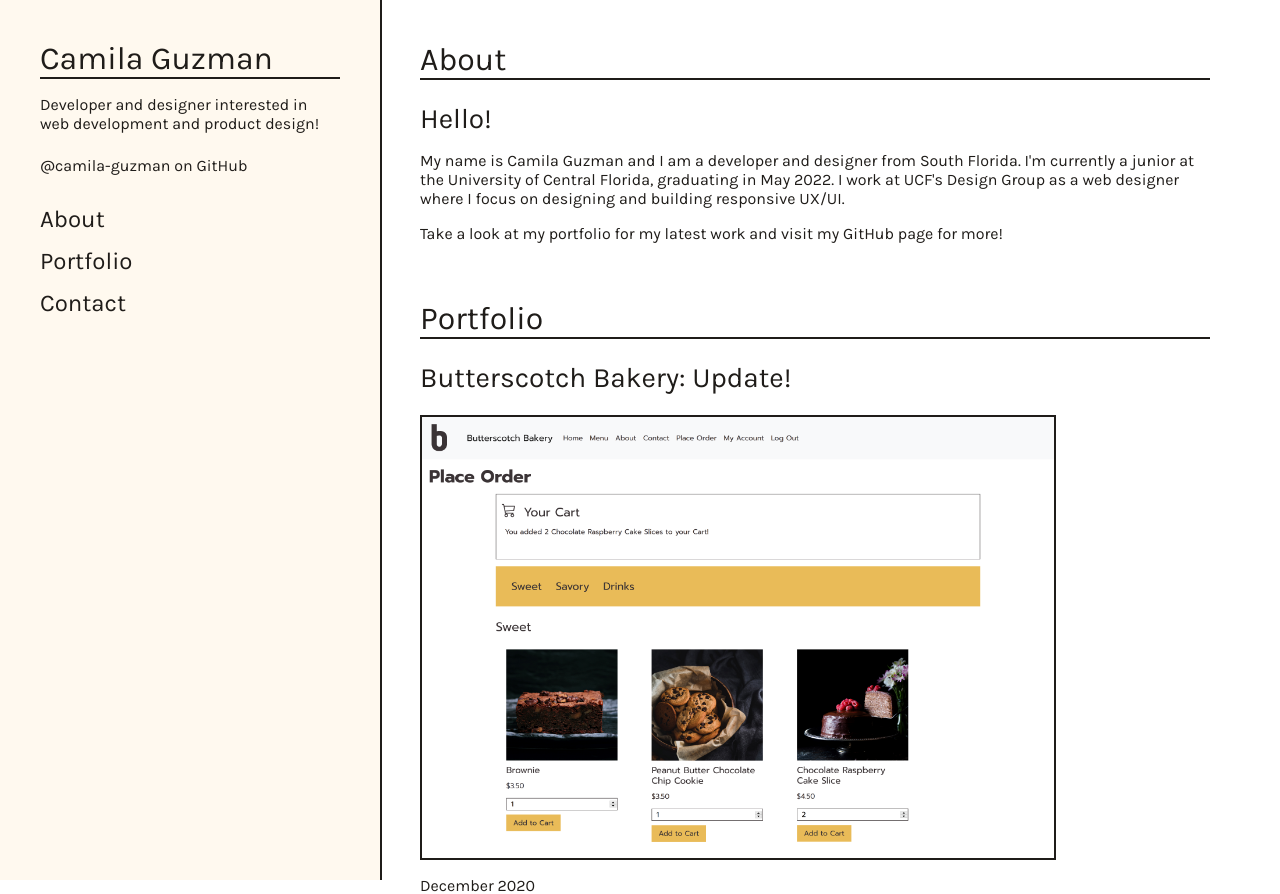
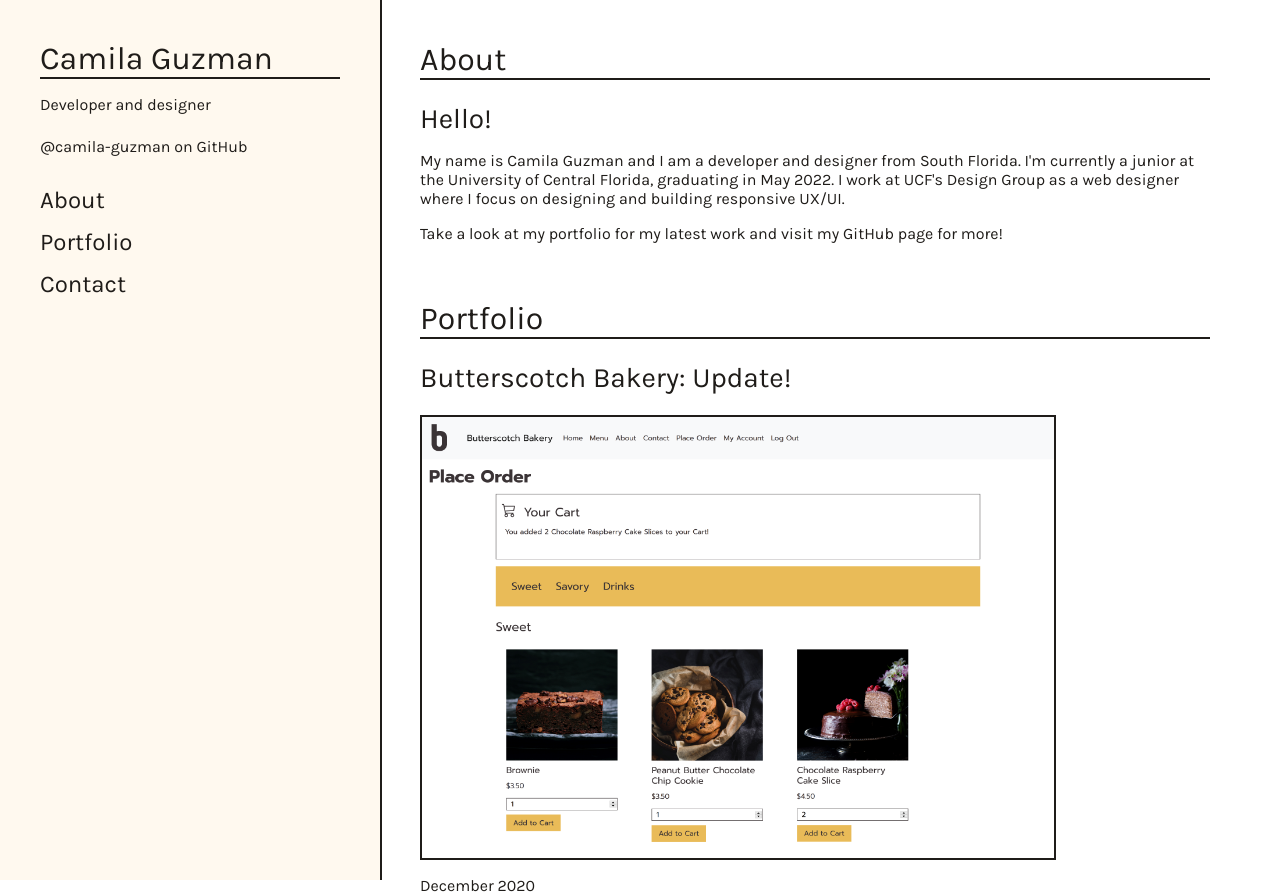
Before and after one commit to camila-guzman/portfolio-fall2020, a PHP site: page / in a window 1280 px wide. Shown: the top 894 px of the page. Run offline with PHP 8.4, Linux system fonts and the light colour scheme; some libraries are stand-ins or nearby versions.

```diff
--- a/templates/header.php
+++ b/templates/header.php
@@ -29,7 +29,7 @@
         </header>
         <div class="nav-content">
             <p>
-                Developer and designer interested in web development and product design!
+                Developer and designer
             </p>
 
             <!--social nav-->
@@ -50,7 +50,7 @@
             <h2 class="name">Camila Guzman</h2>
 
             <p>
-                Developer and designer interested in web development and product design!
+                Developer and designer
             </p>
 
             <!--social nav-->
```
